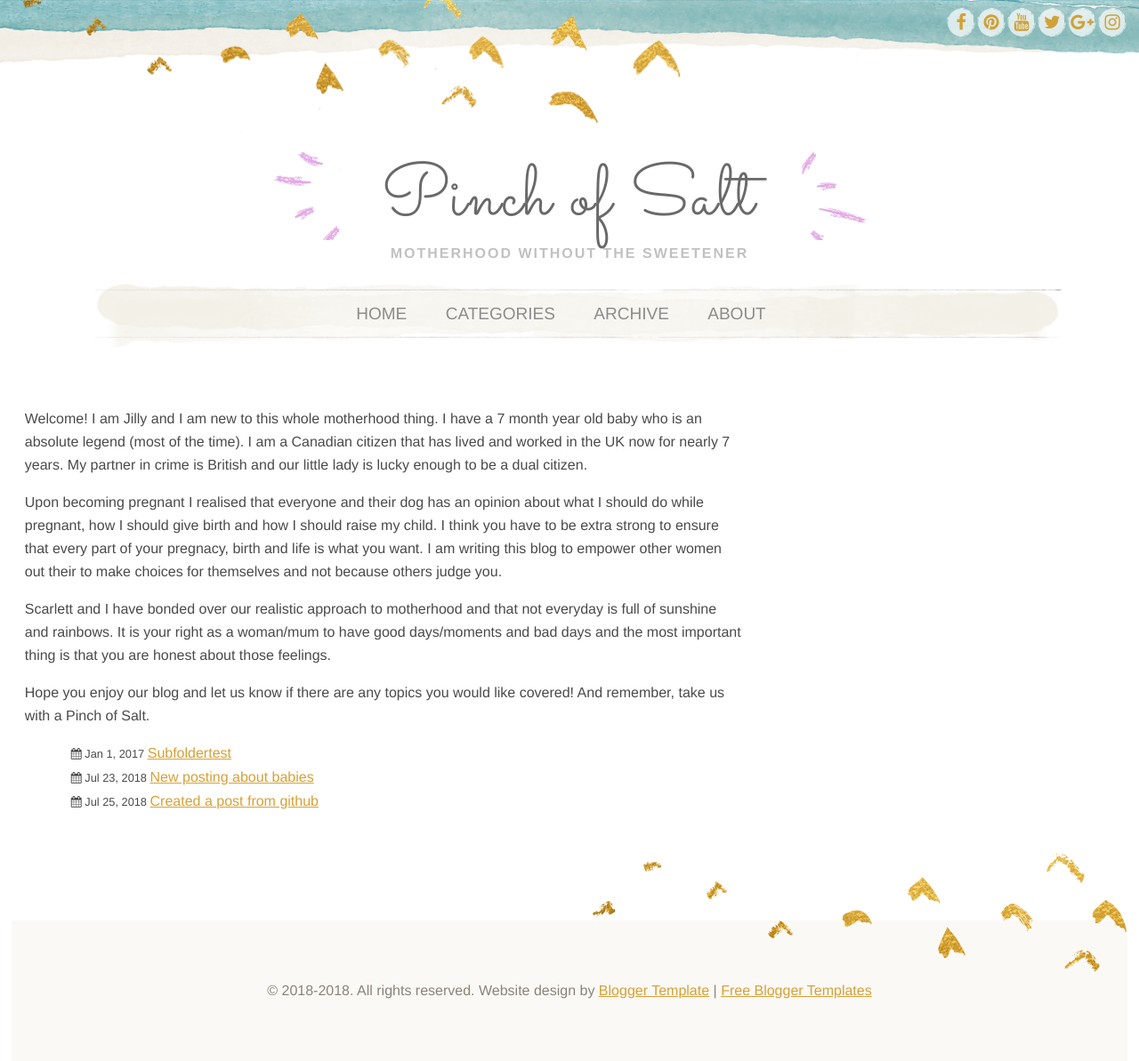
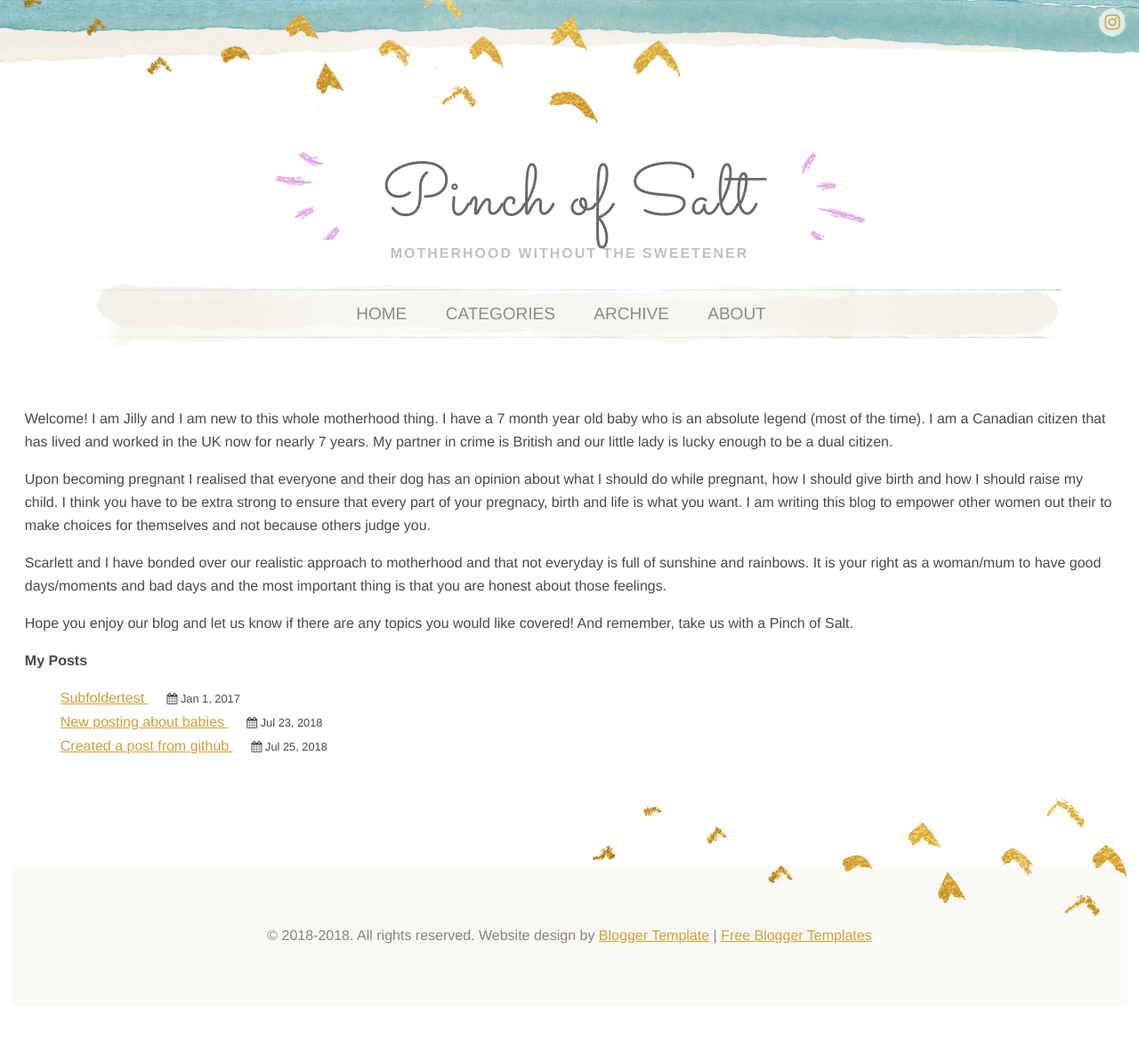
Before and after one commit to apinchofsalt/apinchofsalt.github.io, a Jekyll site: the page built from authors/jilly.md, in a window 1280 px wide. Shown: the whole page at 89% size. Built offline with Jekyll 4.4.1, drawn with Linux system fonts in a browser that asks for light colours; nearby versions of some CDN libraries; after the commit the page ends 1131 px from its top, so only the background shows below that.

Commit message:
Make content full width, add instagram link, fix some styling

```diff
--- a/_includes/authorposts.html
+++ b/_includes/authorposts.html
@@ -1,17 +1,19 @@
-<ul>
+<ul class="tags-expo-posts">
 
     {% for post in site.posts reversed %}
     {% if post.layout == 'post' %}
     {% if post.author == page.author %}
-    <li class="post-title">
+    <li>
+        <a class="post-title" href="{{ site.baseurl }}{{ post.url }}">
+              {{ post.title }}
+        </a>&nbsp;
         <span class="meta">
-            <small class="date">
-                <span datetime="{{ post.date | datetime | date_to_xmlschema }}" itemprop="datePublished">{{ post.date | date: "%b %e, %Y" }}</span>
-            </small>
+          <small class="date">
+            <time datetime="{{ post.date | datetime | date_to_xmlschema }}" itemprop="datePublished">{{ post.date | date: "%b %e, %Y" }}</time>
+          </small>
         </span>
-        <a href="{{post.url}}">{{ post.title }}</a>
-    </li>
-    {% endif %}
+      </li>
+      {% endif %}
     {% endif %}
     {% endfor %}
 
--- a/_layouts/default.html
+++ b/_layouts/default.html
@@ -17,32 +17,7 @@
           </div>
           <!--Social Icons-->
           <li>
-            <a href="#">
-              <i aria-hidden="true" class="fa fa-facebook"></i>
-            </a>
-          </li>
-          <li>
-            <a href="#">
-              <i aria-hidden="true" class="fa fa-pinterest"></i>
-            </a>
-          </li>
-          <li>
-            <a href="#">
-              <i aria-hidden="true" class="fa fa-youtube"></i>
-            </a>
-          </li>
-          <li>
-            <a href="#">
-              <i aria-hidden="true" class="fa fa-twitter"></i>
-            </a>
-          </li>
-          <li>
-            <a href="#">
-              <i aria-hidden="true" class="fa fa-google-plus"></i>
-            </a>
-          </li>
-          <li>
-            <a href="#">
+            <a href="https://www.instagram.com/scarlettlizzie/">
               <i aria-hidden="true" class="fa fa-instagram"></i>
             </a>
           </li>
--- a/authors/jilly.md
+++ b/authors/jilly.md
@@ -11,4 +11,6 @@ Scarlett and I have bonded over our realistic approach to motherhood and that no
 
 Hope you enjoy our blog and let us know if there are any topics you would like covered! And remember, take us with a Pinch of Salt.
 
+**My Posts**
+
 {% include authorposts.html %}
--- a/css/flora.css
+++ b/css/flora.css
@@ -388,7 +388,7 @@ a img {
     padding: 15px;
 }
 #main-wrapper {
-    width: 66%;
+    width: 100%; /* Change to 66% when sidebar is re-instated */
     float: left;
     margin: 0px;
     padding: 0px 0px 0px 0px;
--- a/css/site.css
+++ b/css/site.css
@@ -49,6 +49,10 @@ article .meta {
     margin: .2em .3em;
 }
 
+ul.tags-expo-posts {
+    list-style: none;
+}
+
 .post-tag {
     display: inline-block;
     background: rgba(106,159,181,0.15);
```
